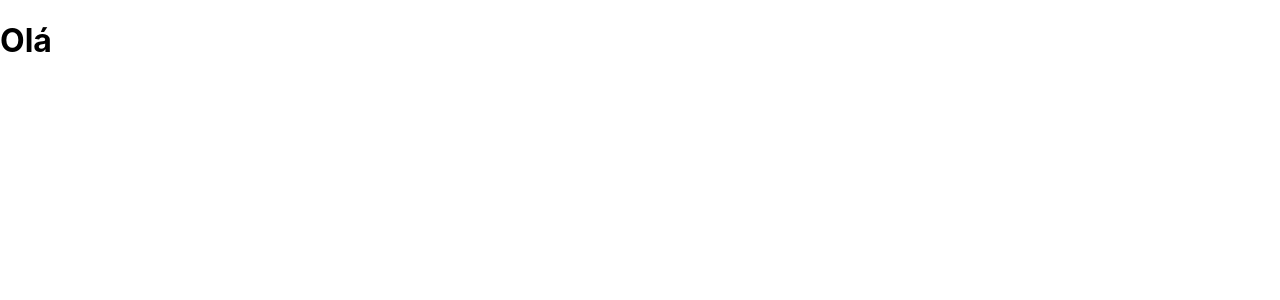
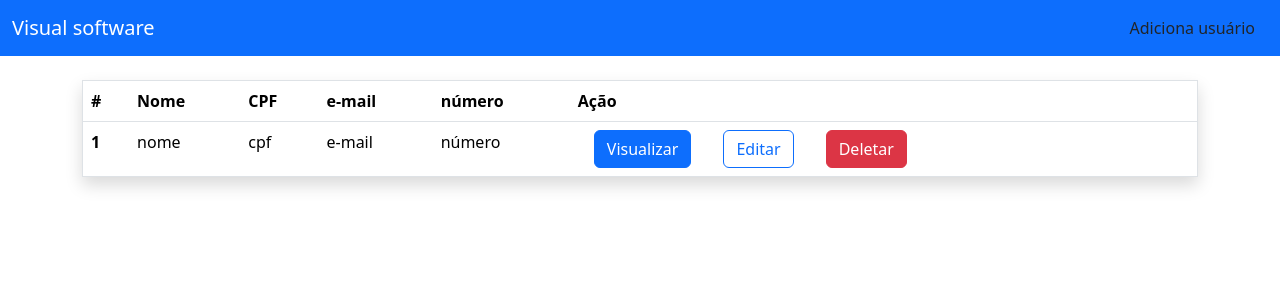
Before and after one commit to EversonSoucek/visual-processoseletivoFrontEnd, a React (Create React App) app: page / in a window 1280 px wide. Shown: the top 300 px of the page. Built offline with nearby package versions, Linux system fonts and the light colour scheme.

Commit message:
feat: Adiciona painel de usuários

```diff
--- a/package.json
+++ b/package.json
@@ -6,8 +6,11 @@
     "@testing-library/jest-dom": "^5.17.0",
     "@testing-library/react": "^13.4.0",
     "@testing-library/user-event": "^13.5.0",
+    "bootstrap": "^5.3.3",
     "react": "^18.3.1",
+    "react-bootstrap": "^2.10.2",
     "react-dom": "^18.3.1",
+    "react-router-dom": "^6.23.0",
     "react-scripts": "5.0.1",
     "web-vitals": "^2.1.4"
   },
--- a/src/App.js
+++ b/src/App.js
@@ -1,8 +1,15 @@
+import React from "react";
+import { BrowserRouter as Router, Routes, Route } from "react-router-dom";
+import "../node_modules/bootstrap/dist/css/bootstrap.min.css"
+import PaginaHome from "./pages/PaginaHome";
+
 function App() {
   return (
-    <div className="App">
-      <h1>Olá</h1>
-    </div>
+    <Router>
+      <Routes>
+        <Route exact path="/" element={<PaginaHome/>}/>
+      </Routes>
+    </Router>
   );
 }
 
--- /dev/null
+++ b/src/components/Cabecalho.js
@@ -0,0 +1,16 @@
+import React from 'react'
+import { Link } from 'react-router-dom'
+
+
+export default function Cabecalho() {
+    return (
+        <div>
+        <nav className="navbar navFbar-expand-lg navbar-dark bg-primary">
+    <div className="container-fluid">
+      <Link to={"/"} className="navbar-brand">Visual software</Link>
+      <Link to={'/adicionausuario'} className='btn btn-inf' >Adiciona usuário</Link>
+    </div>
+  </nav>
+      </div>
+    )
+}
--- /dev/null
+++ b/src/components/Usuariospainel.js
@@ -0,0 +1,39 @@
+import React from 'react'
+import { Link} from 'react-router-dom';
+
+export default function UsuariosPainel() {
+    return (
+        <div className='container'>
+            <div className='py-4'>
+                <table className="table border shadow">
+                    <thead>
+                        <tr>
+                            <th scope="col">#</th>
+                            <th scope="col">Nome</th>
+                            <th scope="col">CPF</th>
+                            <th scope="col">e-mail</th>
+                            <th scope="col">número</th>
+                            <th scope="col">Ação</th>
+
+                        </tr>
+                    </thead>
+                    <tbody>
+                        <tr>
+                            <th scope='row'>1</th>
+                            <td>nome</td>
+                            <td>cpf</td>
+                            <td>e-mail</td>
+                            <td>número</td>
+                            <td>
+                                <Link className='btn btn-primary mx-3'>Visualizar</Link>
+                                <Link className='btn btn-outline-primary mx-3'>Editar</Link>
+                                <Link className='btn btn-danger mx-3'>Deletar</Link>
+                            </td>
+                        </tr>
+                    </tbody>
+                </table>
+            </div>
+        </div>
+
+    )
+}
--- /dev/null
+++ b/src/pages/PaginaHome.js
@@ -0,0 +1,13 @@
+import React from "react";
+import Cabecalho from "../components/Cabecalho";
+import UsuariosPainel from "../components/Usuariospainel";
+
+export default function PaginaHome() {
+    return (
+        <>
+            <Cabecalho />
+            <UsuariosPainel/>
+        </>
+
+    )
+}
```
Also changed, not shown: 1 other file (tests, documents, lock files or other folders).
